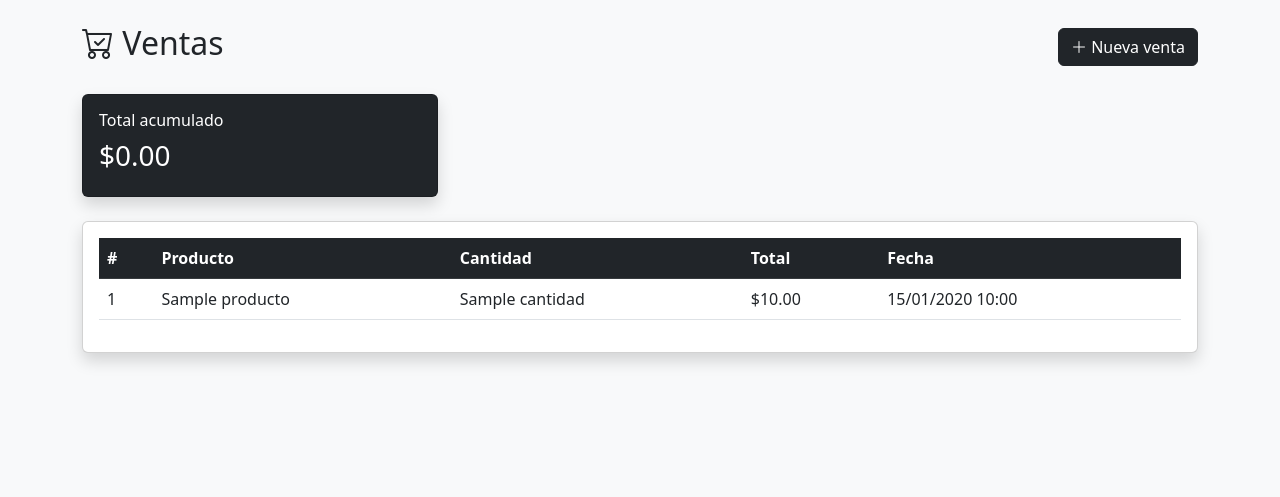
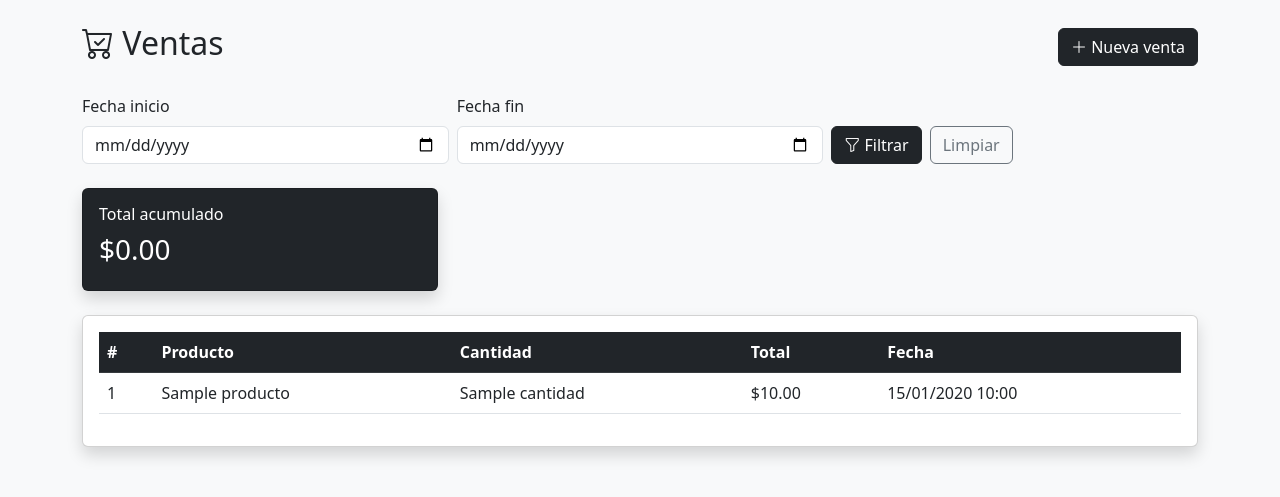
Before and after one commit to diegosaanchezz/proyecto-slca, a Python web app: template app/templates/ventas/index.html in a window 1280 px wide. Shown: the top 497 px of the page. Run offline with Jinja, Linux system fonts and the light colour scheme; the template is opened without the code that fills it: most values are stand-ins (such as "Sample title", 1, 10 or a date in 2020).

Commit message:
feat: agregar filtro por fecha en historial de ventas

```diff
--- a/app/templates/ventas/index.html
+++ b/app/templates/ventas/index.html
@@ -4,6 +4,24 @@
     <h2><i class="bi bi-cart-check"></i> Ventas</h2>
     <a href="/ventas/nueva" class="btn btn-dark"><i class="bi bi-plus-lg"></i> Nueva venta</a>
 </div>
+<form method="GET" action="/ventas" class="mb-4">
+    <div class="row g-2 align-items-end">
+        <div class="col-md-4">
+            <label class="form-label">Fecha inicio</label>
+            <input type="date" name="fecha_inicio" class="form-control" value="{{ fechaInicio }}">
+        </div>
+        <div class="col-md-4">
+            <label class="form-label">Fecha fin</label>
+            <input type="date" name="fecha_fin" class="form-control" value="{{ fechaFin }}">
+        </div>
+        <div class="col-md-4 d-flex gap-2">
+            <button type="submit" class="btn btn-dark"><i class="bi bi-funnel"></i> Filtrar</button>
+            {% if fechaInicio %}
+            <a href="/ventas" class="btn btn-outline-secondary">Limpiar</a>
+            {% endif %}
+        </div>
+    </div>
+</form>
 <div class="row mb-4">
     <div class="col-md-4">
         <div class="card bg-dark text-white shadow">
@@ -37,7 +55,7 @@
                 </tr>
                 {% else %}
                 <tr>
-                    <td colspan="5" class="text-center text-muted">Aun no hay ventas registradas</td>
+                    <td colspan="5" class="text-center text-muted">No hay ventas en ese rango de fechas.</td>
                 </tr>
                 {% endfor %}
             </tbody>
```
